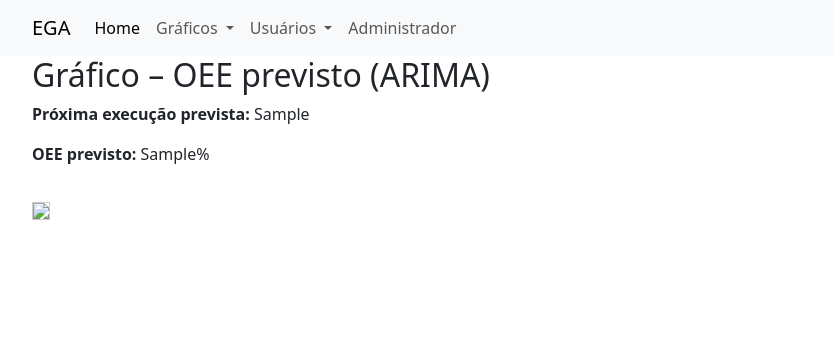
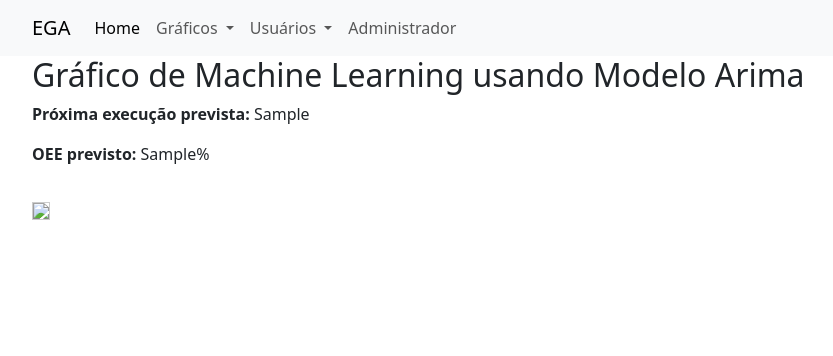
Before and after one commit to Theo4fatec/site_projeto_fatec, a Django app: template colab/templates/colab/grafico_1.html in a window 1280 px wide. Shown: the top 356 px of the page, without its empty margins (50-883 px from the left). Run offline with Django 4.2, Linux system fonts and the light colour scheme; the template is opened without the code that fills it: most values are stand-ins (such as "Sample title", 1, 10 or a date in 2020).

Commit message:
atualização nos titulos dos graficos

```diff
--- a/colab/templates/colab/grafico_1.html
+++ b/colab/templates/colab/grafico_1.html
@@ -1,7 +1,7 @@
 {% extends 'base.html' %}
 
 {% block content %}
-<h2>Gráfico – OEE previsto (ARIMA)</h2>
+<h2>Gráfico de Machine Learning usando Modelo Arima</h2>
 
 <p><strong>Próxima execução prevista:</strong> {{ data_prevista }}</p>
 <p><strong>OEE previsto:</strong> {{ oee_previsto }}%</p>
--- a/colab/views.py
+++ b/colab/views.py
@@ -84,7 +84,7 @@ def grafico_1(request):
     plt.plot([serie_oee.index[-1], data_prevista],
              [serie_oee.iloc[-1], oee_previsto],
              linestyle="--", color="gray")
-    plt.title("Previsão OEE – Produto 2027 / Máquina 23")
+    plt.title("Previsão do OEE do Produto 2027 na Máquina 23 na próxima execução")
     plt.xlabel("Data")
     plt.ylabel("OEE (%)")
     plt.grid(True)
```
